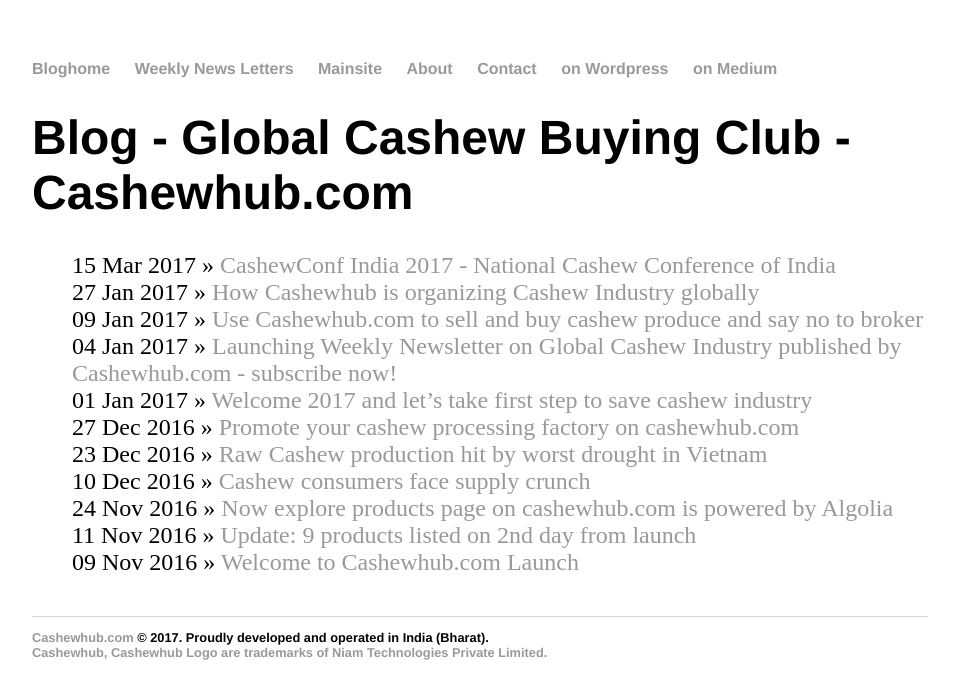
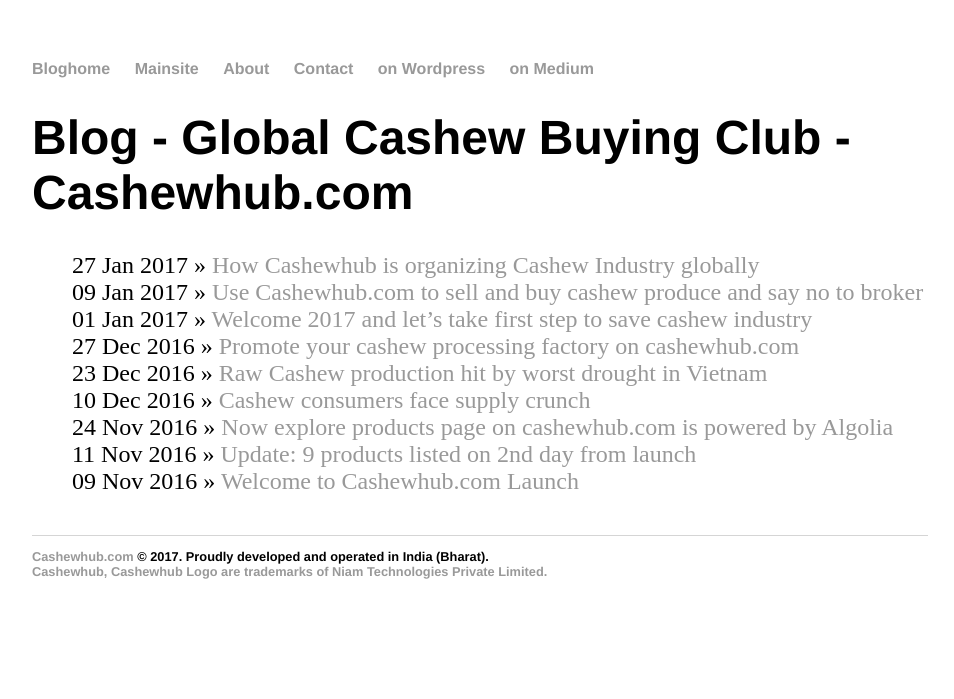
Before and after one commit to cashewhub/cashewhub.github.io, a Jekyll site: the page built from index.html, in a window 1280 px wide. Shown: the top 699 px of the page, without its empty margins (160-1114 px from the left). Built offline with Jekyll 4.4.1, drawn with Linux system fonts in a browser that asks for light colours.

Commit message:
removed weekly newsletters

```diff
--- a/_layouts/default.html
+++ b/_layouts/default.html
@@ -28,10 +28,9 @@
 			<nav>
 	    		<ul>
 	        		<li><a href="/">Bloghome</a></li>
-	        		<li><a href="http://weekly.cashewhub.com/" target="_blank">Weekly News Letters</a></li>
 		        	<li><a href="http://www.cashewhub.com/" target="_blank">Mainsite</a></li>
-		        	<li><a href="http://services.cashewhub.com/#about" target="_blank">About</a></li>
-              <li><a href="http://services.cashewhub.com/#contact" target="_blank">Contact</a> </li>
+		        	<li><a href="http://www.cashewhub.com/#about" target="_blank">About</a></li>
+              <li><a href="http://www.cashewhub.com/#contact" target="_blank">Contact</a> </li>
               <li><a href="https://cashewhub.wordpress.com/" target="_blank">on Wordpress</a> </li>
 	        		<li><a href="https://medium.com/cashewhub/" target="_blank">on Medium</a></li>
 	    		</ul>
--- a/_posts/2017-01-04-launching-weekly-newsletter-on-global-cashew-industry-subscribe-now.md
+++ /dev/null
@@ -1,10 +0,0 @@
----
-layout: post
-title: "Launching Weekly Newsletter on Global Cashew Industry published by Cashewhub.com - subscribe now!"
-date: 2017-01-04
----
-<div class="blurb">
-  <h2>Launching of Weekly Newsletter on Global Cashew Industry.
-    <a href="http://weekly.cashewhub.com/" target="_blank">Subscribe now!</a>
-  </h2>
-</div>
--- a/_posts/2017-03-15-cashew-conf-india-2017.md
+++ /dev/null
@@ -1,29 +0,0 @@
----
-layout: post
-title: "CashewConf India 2017 - National Cashew Conference of India"
-date: 2017-03-15
----
-<div class="blurb">
-  <img src="http://weekly.cashewhub.com/img/cashewconf-logo-fb.png" width="450" alt="CashewConf India 2017 Banner" />
-  <h2>National Cashew Conference of India, branded as CashewConf India 2017, is to be one of the biggest cashew conferences in India, and is being held from 10th to 12th November 2017 in Goa.</h2>
-  <h3>Let's unitedly come together and find a solution to the problems we are facing in industry. UNITED WE STAND, DIVIDED WE FALL!</h3>
-  <img src="http://www.intracen.org/uploadedImages/intracen.org/Content/About_ITC/Press/Articles/Coffe_P8073256.jpg" alt="cashewconf india 2017 - united we stand, divided we fall" width="450" />
-  <p>
-    The benefits of attending this conference are :-
-  </p>
-  <ul>
-    <li>Knowledge sharing</li>
-    <li>Brand building</li>
-    <li>Networking</li>
-    <li>Motivation</li>
-  </ul>
-  <p>
-    Any business needs these above things to sustain; thus attending conferences is the best method to get knowledge to sustain in this competitive world. Listen to the visionaries of the cashew industry, talk to them, get ideas from them, implement these ideas in your businesses.
-  </p>
-  <h3>Why CashewConf India 2017?</h3>
-  <p>
-    During 1:1 marketing for this conference somebody asked me why shall I attend your conference? There is another company which is doing the same for last 15 years.
-    <br><br>
-    Ans: Sir, we have been supplying and processing Raw Cashew Nuts ourselves since more than 12+ years so we don't know the industry only superficially (like when it rained in Vietnam, what was the dollar exchange yesterday) but we are an integral part of industry. We suffered badly when our own factory had to be stopped processing raw cashew nuts as there was no availability and whatever was available was expensive. The production drastically reduced to 1/3 within 3 months. Where to go with such a morale, whom to share this problem with were the first questions coming to my mind? Shall I visit those who just have information but no real knowledge? NO! <strong>This conference is the answer my cashew brothers and sisters India wide who have low morale and sentiments due to non-availability of RCN. Let's unite and find a solution together.</strong>
-  </p>
-</div>
```
Also changed, not shown: Gemfile.lock.
